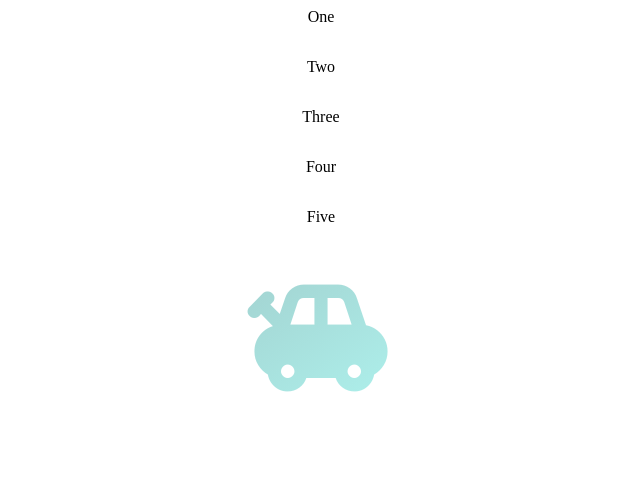
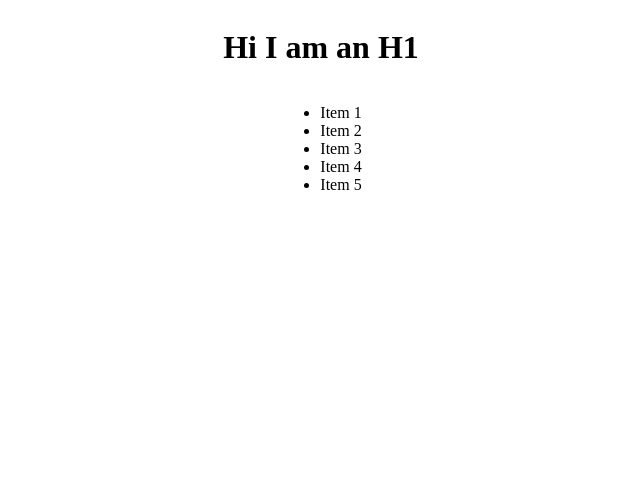
Before and after one commit to yanyinnicolewu/Introduction-to-JavaScript, a plain HTML site: page index.html in a window 1280 px wide. Shown: the whole page, without its empty margins (319-959 px from the left). Drawn offline with Linux system fonts and the light colour scheme.

Commit message:
dom stuff started

```diff
--- a/index.html
+++ b/index.html
@@ -11,15 +11,14 @@
     <title>Document</title>
   </head>
   <body>
-    <div class="bc one">One</div>
-    <div class="bc two">Two</div>
-    <div class="bc three">Three</div>
-    <div class="bc four">Four</div>
-    <div class="bc five">Five</div>
-    <div class="test">
-      <i class="material-icons icon-test">toys</i>
-    </div>
-
+    <h1 class="header" id="Idheader">Hi I am an H1</h1>
+    <ul class="list">
+      <li class="list-item">Item 1</li>
+      <li class="list-item">Item 2</li>
+      <li class="list-item">Item 3</li>
+      <li class="list-item">Item 4</li>
+      <li class="list-item">Item 5</li>
+    </ul>
     <script src="app.js"></script>
   </body>
 </html>
```
Also changed, not shown: app.js (+20 -188 lines).
